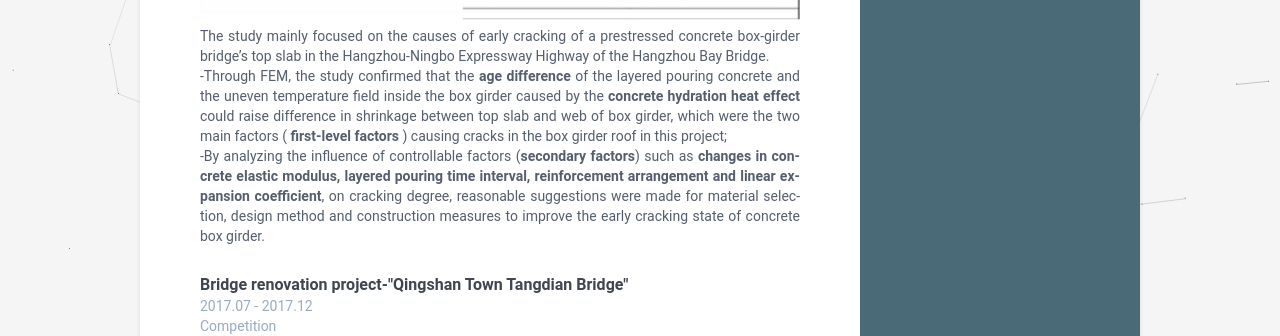
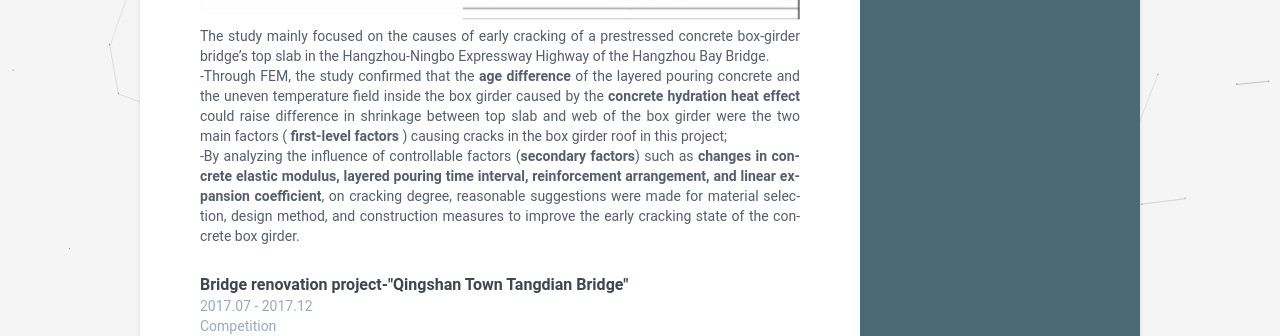
Before and after one commit to luohualuanbinfen/CV_EN, a Jekyll site: the page built from index.html, in a window 1280 px wide and 900 px high, scrolled down 2601 px. Shown: the part 152-488 px from the top of the window. Built offline with Jekyll 4.4.1, drawn with Linux system fonts in a browser that asks for light colours.

Commit message:
Update data.yml

```diff
--- a/_data/data.yml
+++ b/_data/data.yml
@@ -277,8 +277,8 @@
       picture: xlzqkl.png
       details: |
         The study mainly focused on the causes of early cracking of a prestressed concrete box-girder bridge’s top slab in the Hangzhou-Ningbo Expressway Highway of the Hangzhou Bay Bridge.
-        </br> -Through FEM, the study confirmed that the <b>age difference</b> of the layered pouring concrete and the uneven temperature field inside the box girder caused by the <b>concrete hydration heat effect</b> could raise difference in shrinkage between top slab and web of box girder, which were the two main factors ( <b>first-level factors</b> ) causing cracks in the box girder roof in this project;
-        </br> -By analyzing the influence of controllable factors (<b>secondary factors</b>) such as <b>changes in concrete elastic modulus, layered pouring time interval, reinforcement arrangement and linear expansion coefficient</b>, on cracking degree, reasonable suggestions were made for material selection, design method and construction measures to improve the early cracking state of concrete box girder.
+        </br> -Through FEM, the study confirmed that the <b>age difference</b> of the layered pouring concrete and the uneven temperature field inside the box girder caused by the <b>concrete hydration heat effect</b> could raise difference in shrinkage between top slab and web of the box girder were the two main factors ( <b>first-level factors</b> ) causing cracks in the box girder roof in this project;
+        </br> -By analyzing the influence of controllable factors (<b>secondary factors</b>) such as <b>changes in concrete elastic modulus, layered pouring time interval, reinforcement arrangement, and linear expansion coefficient</b>, on cracking degree, reasonable suggestions were made for material selection, design method, and construction measures to improve the early cracking state of the concrete box girder.
     - role: <b>Bridge renovation project-"Qingshan Town Tangdian Bridge"</b>
       link: "https://tc.seu.edu.cn/2017/1213/c897a205277/page.htm"
       time:
```
